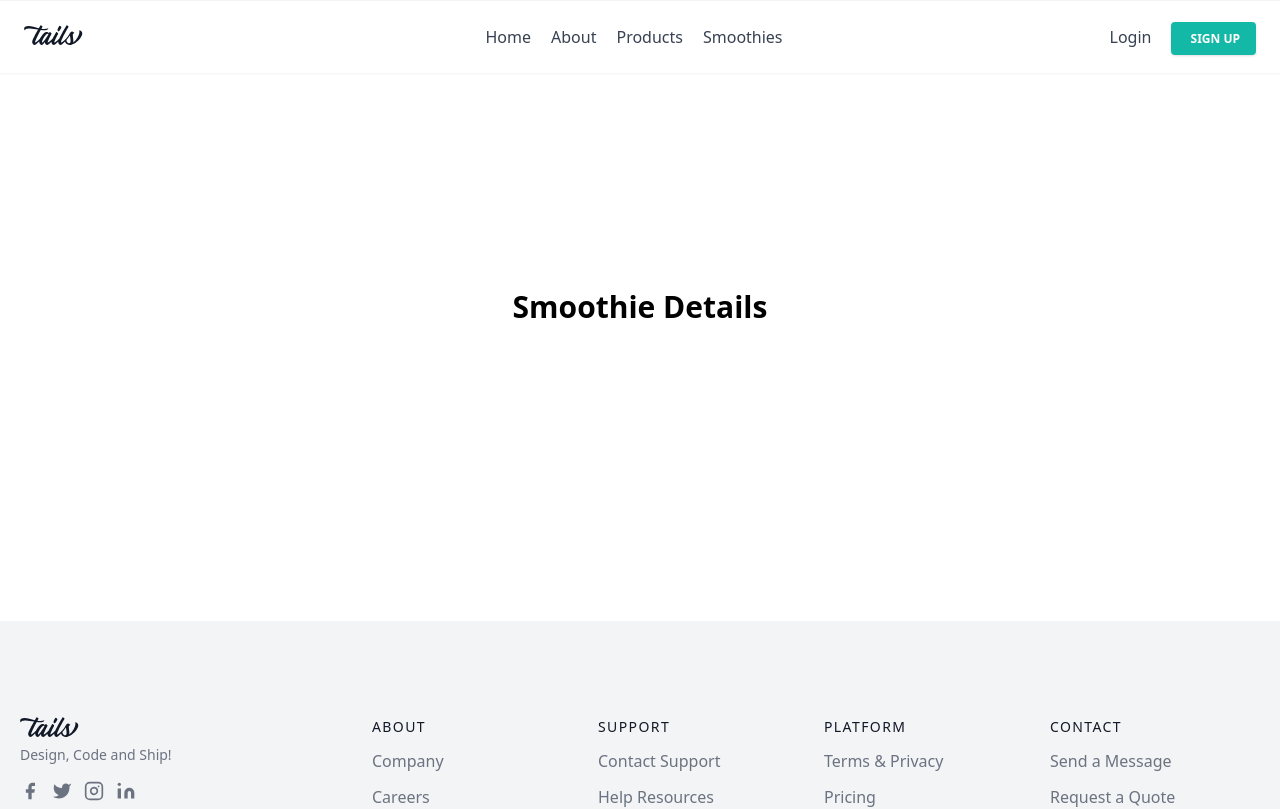
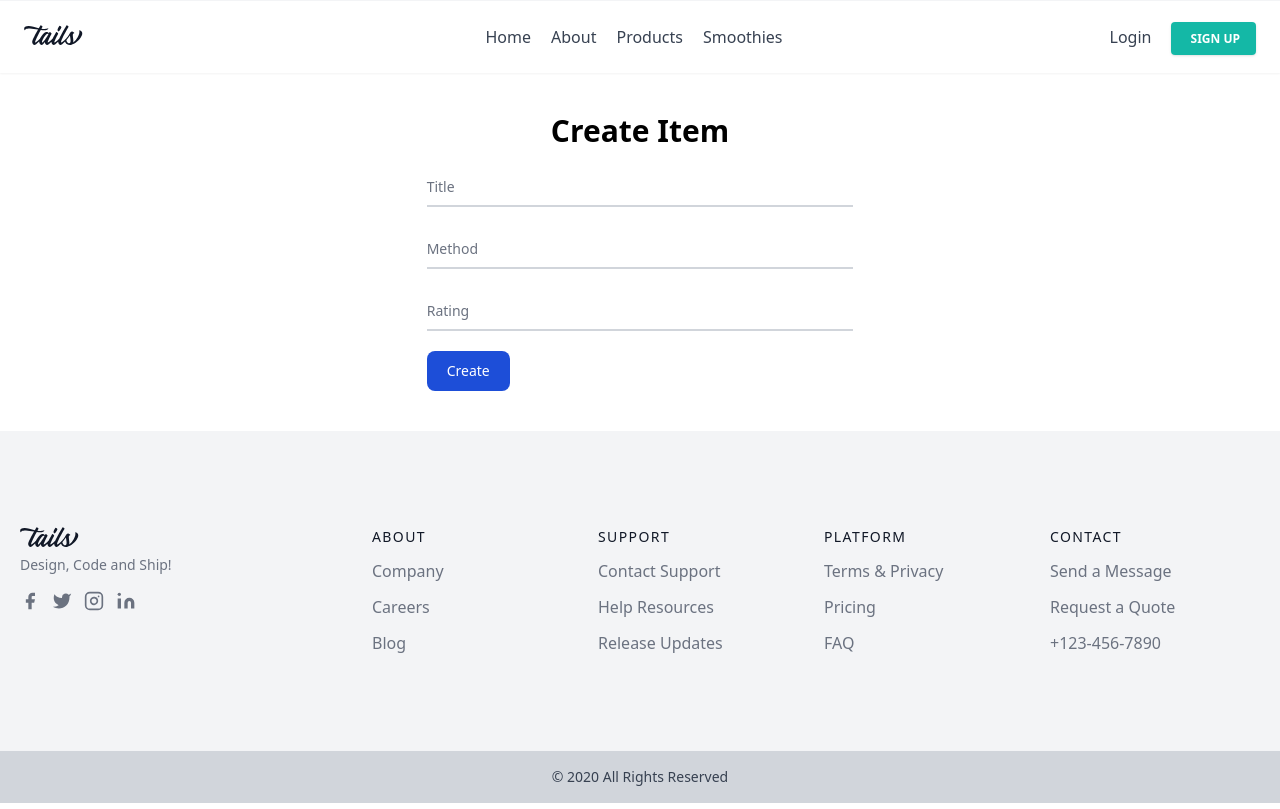
Before and after one commit to mtermzee/gastronomy-project, a Nuxt app: page /smoothie/new in a window 1280 px wide. Shown: the top 809 px of the page. Built offline with nearby package versions, Linux system fonts and the light colour scheme; no server answers; the database is empty.

Commit message:
setup crud routes

```diff
--- a/components/SmoothieCard.vue
+++ b/components/SmoothieCard.vue
@@ -1,23 +1,49 @@
 <template>
-    <NuxtLink :to="'/smoothie/' + data?.id">
-        <div class="bg-green-50 shadow-lg rounded-lg p-6">
+    <div class="bg-green-50 shadow-lg rounded-lg p-6 relative">
+        <NuxtLink :to="'/smoothie/detail/' + data?.id">
             <ul v-auto-animate>
                 <li class="text-2xl font-extrabold mb-4 text-green-800">{{ data.title }}</li>
                 <li class="text-gray-800 mb-3">{{ data.method }}</li>
                 <li class="text-yellow-500 mb-3 font-medium">{{ data.rating }}</li>
                 <li class="text-gray-500 text-xs">{{ data.created_at }}</li>
             </ul>
+        </NuxtLink>
+        <div class="absolute bottom-4 right-4 flex space-x-2">
+            <button @click="editItem" class="px-4 py-2 bg-blue-500 text-white rounded hover:bg-blue-600">
+                Edit
+            </button>
+            <button @click="deleteItem" class="px-4 py-2 bg-red-500 text-white rounded hover:bg-red-600">
+                Delete
+            </button>
         </div>
-    </NuxtLink>
+    </div>
 </template>
 
 <script lang="ts" setup>
-defineProps({
+import { defineProps, defineEmits } from 'vue'
+import { useRouter } from 'vue-router'
+
+const props = defineProps({
     data: {
         type: Object,
         required: true,
     },
 });
+
+const emit = defineEmits(['edit', 'delete']);
+const router = useRouter();
+
+const editItem = () => {
+    router.push(`/smoothie/${props.data.id}`);
+};
+
+const deleteItem = () => {
+    emit('delete', props.data.id);
+    // Or, you can handle deletion directly here, e.g. with an API call
+    // makeApiCallToDeleteItem(props.data.id);
+};
 </script>
 
-<style></style>
+<style>
+/* Add any additional styles here if needed */
+</style>
--- a/pages/smoothie/[id].vue
+++ b/pages/smoothie/[id].vue
@@ -1,25 +1,80 @@
 <template>
-    <div>
-        <SmoothieDetails :data="smoothie" />
+    <div class="flex w-full mx-auto justify-center items-start">
+        <div class="flex flex-col items-center gap-4 w-3/4 sm:w-1/2 lg:w-1/3">
+            <h1 class="text-3xl font-bold">{{ isEditing ? 'Edit Item' : 'Create Item' }}</h1>
+
+            <form @submit.prevent="handleSubmit" class="w-full">
+                <div class="relative z-0 w-full mb-5 group">
+                    <input type="text" name="floating_title" id="floating_title"
+                        class="block py-2.5 px-0 w-full text-sm text-gray-900 bg-transparent border-0 border-b-2 border-gray-300 appearance-none focus:outline-none focus:ring-0 focus:border-blue-600 peer"
+                        placeholder=" " required />
+                    <label for="floating_title"
+                        class="peer-focus:font-medium absolute text-sm text-gray-500 duration-300 transform -translate-y-6 scale-75 top-3 -z-10 origin-[0] peer-focus:start-0 rtl:peer-focus:translate-x-1/4 rtl:peer-focus:left-auto peer-focus:text-blue-600 peer-focus:dark:text-blue-500 peer-placeholder-shown:scale-100 peer-placeholder-shown:translate-y-0 peer-focus:scale-75 peer-focus:-translate-y-6">Title</label>
+                </div>
+                <div class="relative z-0 w-full mb-5 group">
+                    <input type="text" name="floating_method" id="floating_method"
+                        class="block py-2.5 px-0 w-full text-sm text-gray-900 bg-transparent border-0 border-b-2 border-gray-300 appearance-none focus:outline-none focus:ring-0 focus:border-blue-600 peer"
+                        placeholder=" " required />
+                    <label for="floating_method"
+                        class="peer-focus:font-medium absolute text-sm text-gray-500 duration-300 transform -translate-y-6 scale-75 top-3 -z-10 origin-[0] peer-focus:start-0 rtl:peer-focus:translate-x-1/4 peer-focus:text-blue-600 peer-focus:dark:text-blue-500 peer-placeholder-shown:scale-100 peer-placeholder-shown:translate-y-0 peer-focus:scale-75 peer-focus:-translate-y-6">Method</label>
+                </div>
+                <div class="relative z-0 w-full mb-5 group">
+                    <input type="number" name="rating" id="floating_rating"
+                        class="block py-2.5 px-0 w-full text-sm text-gray-900 bg-transparent border-0 border-b-2 border-gray-300 appearance-none focus:outline-none focus:ring-0 focus:border-blue-600 peer"
+                        placeholder=" " required />
+                    <label for="floating_rating"
+                        class="peer-focus:font-medium absolute text-sm text-gray-500 duration-300 transform -translate-y-6 scale-75 top-3 -z-10 origin-[0] peer-focus:start-0 rtl:peer-focus:translate-x-1/4 peer-focus:text-blue-600 peer-focus:dark:text-blue-500 peer-placeholder-shown:scale-100 peer-placeholder-shown:translate-y-0 peer-focus:scale-75 peer-focus:-translate-y-6">Rating</label>
+                </div>
+
+                <button type="submit"
+                    class="text-white bg-blue-700 hover:bg-blue-800 focus:ring-4 focus:outline-none focus:ring-blue-300 font-medium rounded-lg text-sm w-full sm:w-auto px-5 py-2.5 text-center">
+                    {{ isEditing ? 'Update' : 'Create' }}
+                </button>
+            </form>
+        </div>
     </div>
 </template>
 
-<script lang="ts" setup>
-import type { Smoothie } from "~/types/Smoothie";
+<script setup>
+import { ref, onMounted } from 'vue';
+import { useRouter, useRoute } from 'vue-router';
 
-const { id } = useRoute().params;
-const client = useSupabaseClient();
-const smoothie = ref({} as Smoothie);
+const router = useRouter();
+const route = useRoute();
+
+const id = route.params.id;
+const isEditing = id !== 'new';
+
+const item = ref({ title: '', method: '', rating: 0 });
 
 onMounted(async () => {
-    const { data, error } = await client.from('smoothies').select('*').eq('id', id).single();
-    if (error) {
-        console.error(error.message);
-    } else {
-        smoothie.value = data;
+    if (isEditing) {
+        const response = await fetch(`/api/items/${id}`);
+        if (response.ok) {
+            item.value = await response.json();
+        } else {
+            console.error('Failed to fetch item data');
+        }
     }
 });
 
+const handleSubmit = async () => {
+    const payload = JSON.stringify(item.value);
+    const options = {
+        method: isEditing ? 'PUT' : 'POST',
+        headers: { 'Content-Type': 'application/json' },
+        body: payload,
+    };
+
+    const response = await fetch(isEditing ? `/api/items/${id}` : '/api/items', options);
+    if (response.ok) {
+        router.push('/items');
+    } else {
+        console.error(`Failed to ${isEditing ? 'update' : 'create'} item`);
+    }
+};
 </script>
 
-<style></style>
+<style scoped>
+/* Add any necessary styles */
+</style>
--- a/pages/smoothie/create/index.vue
+++ /dev/null
@@ -1,11 +0,0 @@
-<template>
-    <div>
-
-    </div>
-</template>
-
-<script lang="ts" setup>
-
-</script>
-
-<style></style>
--- /dev/null
+++ b/pages/smoothie/detail/[id].vue
@@ -0,0 +1,25 @@
+<template>
+    <div>
+        <SmoothieDetails :data="smoothie" />
+    </div>
+</template>
+
+<script lang="ts" setup>
+import type { Smoothie } from "~/types/Smoothie";
+
+const { id } = useRoute().params;
+const client = useSupabaseClient();
+const smoothie = ref({} as Smoothie);
+
+onMounted(async () => {
+    const { data, error } = await client.from('smoothies').select('*').eq('id', id).single();
+    if (error) {
+        console.error(error.message);
+    } else {
+        smoothie.value = data;
+    }
+});
+
+</script>
+
+<style></style>
--- a/pages/smoothie/index.vue
+++ b/pages/smoothie/index.vue
@@ -1,16 +1,25 @@
 <template>
-    <div class="flex w-4/5 mx-auto justify-center items-start py-36 sm:pt-44 sm:pb-60">
+    <div class="flex w-4/5 mx-auto justify-center items-start">
         <div class="flex flex-col items-center gap-4">
             <h1 class="text-3xl font-bold">Smoothies</h1>
-            <button v-auto-animate :disabled="isLoading" @click="fetchSmoothies"
-                class="bg-blue-500 text-white p-2 rounded-md flex items-center justify-center">
-                <span>Smoothies abrufen</span>
-                <svg v-if="isLoading" class="animate-spin h-5 w-5 text-white ml-2" xmlns="http://www.w3.org/2000/svg"
-                    fill="none" viewBox="0 0 24 24">
-                    <circle class="opacity-25" cx="12" cy="12" r="10" stroke="currentColor" stroke-width="4"></circle>
-                    <path class="opacity-75" fill="currentColor" d="M4 12a8 8 0 018-8v8z"></path>
-                </svg>
-            </button>
+
+            <div class="flex justify-start items-center">
+                <button v-auto-animate :disabled="isLoading" @click="fetchSmoothies"
+                    class="bg-blue-500 text-white p-2 rounded-md flex items-center justify-center">
+                    <span>Retrieve</span>
+                    <svg v-if="isLoading" class="animate-spin h-5 w-5 text-white ml-2"
+                        xmlns="http://www.w3.org/2000/svg" fill="none" viewBox="0 0 24 24">
+                        <circle class="opacity-25" cx="12" cy="12" r="10" stroke="currentColor" stroke-width="4">
+                        </circle>
+                        <path class="opacity-75" fill="currentColor" d="M4 12a8 8 0 018-8v8z"></path>
+                    </svg>
+                </button>
+
+                <NuxtLink to="/smoothie/new"
+                    class="bg-green-500 text-white p-2 rounded-md flex items-center justify-center ml-4">
+                    <span>Create</span>
+                </NuxtLink>
+            </div>
 
             <div class="grid grid-cols-1 md:grid-cols-3 gap-4">
                 <div v-for="smoothie in smoothies" :key="smoothie.id">
@@ -31,14 +40,20 @@ const isLoading = ref(false);
 
 async function fetchSmoothies() {
     isLoading.value = true;
+
+    // Create a one-second delay
+    await new Promise(resolve => setTimeout(resolve, 500));
+
     const { data, error } = await client.from('smoothies').select('*');
     if (error) {
         console.error(error.message);
     } else {
         smoothies.value = data;
     }
+
     isLoading.value = false;
 }
+
 </script>
 
 <style></style>
```
